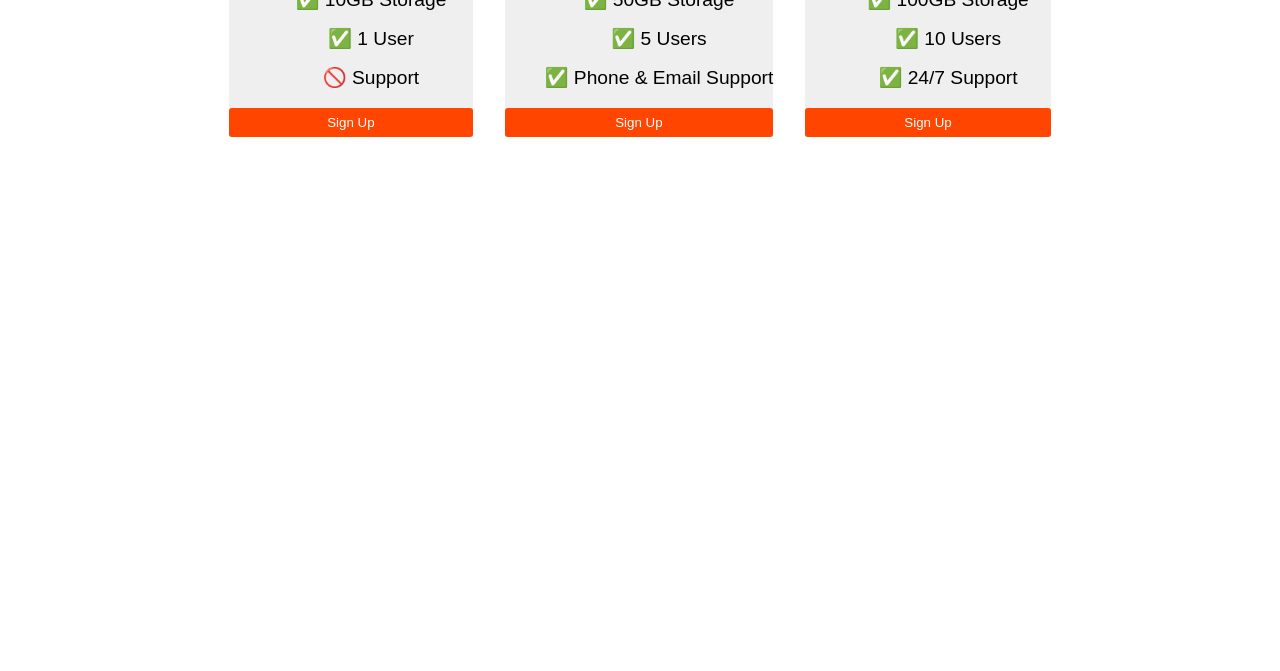
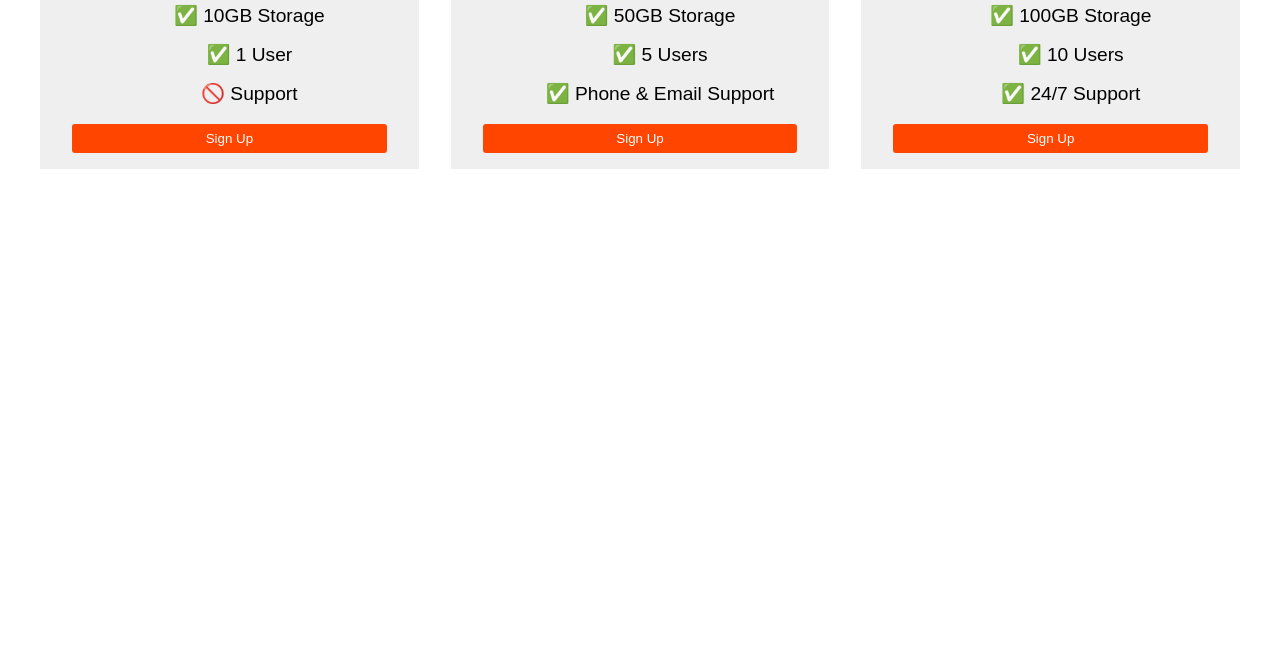
Before and after one commit to AlexandraTKO/PricingTabel, a plain HTML site: page index.html in a window 1280 px wide. Shown: the part 129-800 px from the top of the page. Drawn offline with Linux system fonts and the light colour scheme; a web font is replaced by a local one.

Commit message:
Fixed width of containers

```diff
--- a/index.html
+++ b/index.html
@@ -26,7 +26,10 @@
         display: flex;
         flex-direction: column;
         font-size: 1.2rem;
-        background-color: rgb(239, 239, 239);    }
+        background-color: rgb(239, 239, 239);
+      padding: 1rem 2rem;
+    width: 30rem;
+      }
 
       .plan-button {
         background-color: orangered;
```
